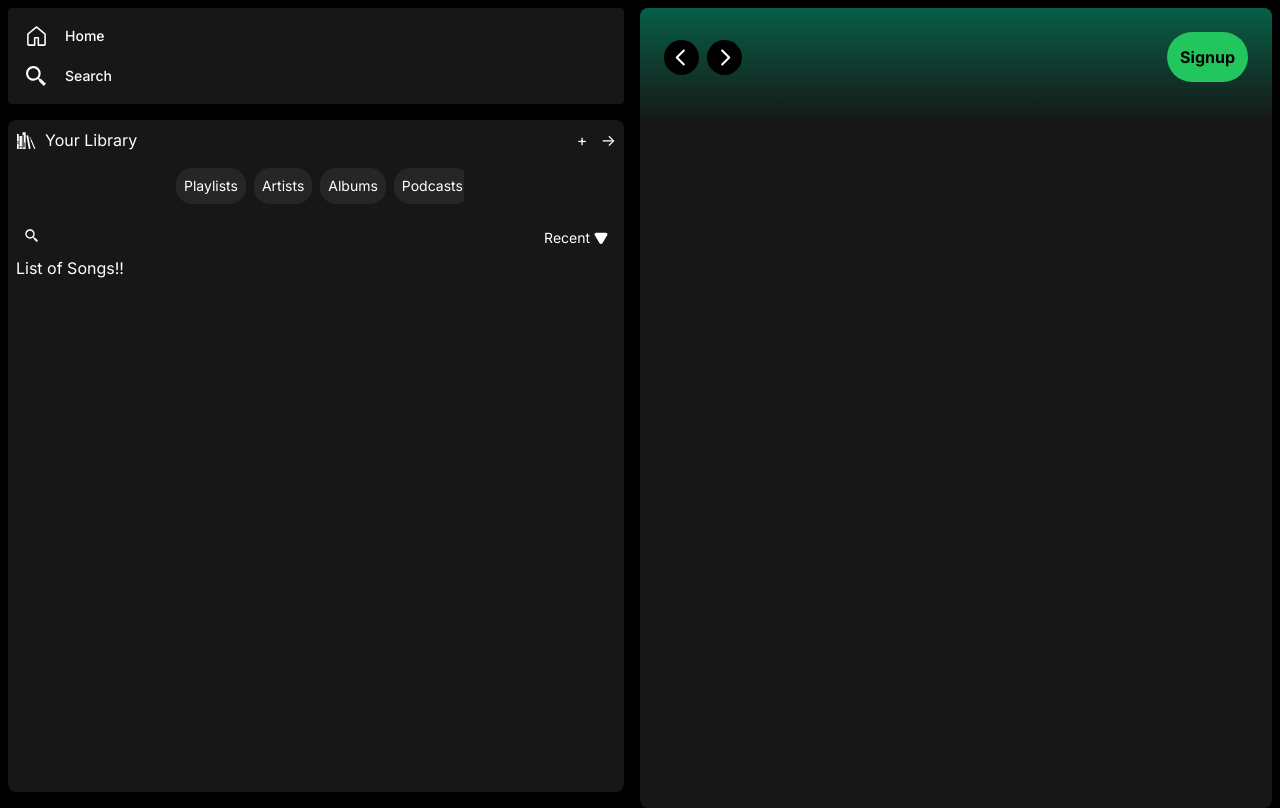
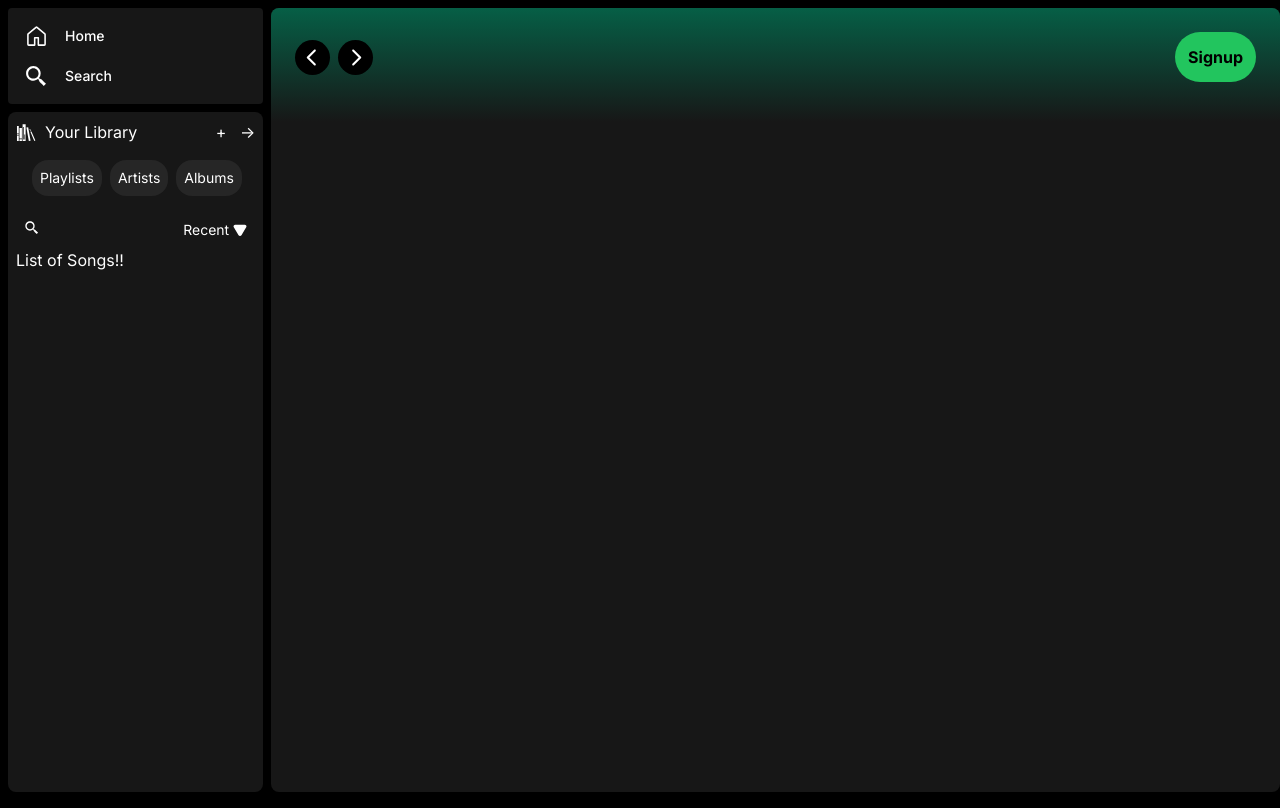
Before and after one commit to rishantkohli2033/spotify-front, a Next.js app: page / in a window 1280 px wide. Built offline with nearby package versions, Linux system fonts and the light colour scheme.

Commit message:
design update

```diff
--- a/app/page.tsx
+++ b/app/page.tsx
@@ -2,7 +2,7 @@ import MainContent from "@/components/main-content/MainContent";
 import Sidebar from "@/components/sidebar/Sidebar";
 export default function Home() {
   return (
-    <div className="w-screen h-screen flex justify-center">
+    <div className="flex w-screen h-screen justify-center">
       <Sidebar/>
       <MainContent/>
     </div>
--- a/components/main-content/MainContent.tsx
+++ b/components/main-content/MainContent.tsx
@@ -6,7 +6,7 @@ type MainContentProps = {};
 const MainContent:React.FC<MainContentProps> = () => {
 
     return (
-        <div className='bg-neutral-900 m-2 rounded-lg h-full w-full overflow-hidden overflow-y-auto'>
+        <div className='bg-neutral-900 mt-2 mb-2 rounded-lg  w-full overflow-hidden overflow-y-auto'>
             <Header/>
         </div>
     )
--- a/components/sidebar/Sidebar.tsx
+++ b/components/sidebar/Sidebar.tsx
@@ -8,9 +8,9 @@ type SidebarProps = {};
 const Sidebar: React.FC<SidebarProps> = () => {
 
     return (
-        <div className='sm:hidden md:flex flex-col w-full'>
+        <div className='sm:hidden md:flex flex-col overflow-hidden'>
             <SidebarTop />
-            <div className=" p-2 m-2 rounded-lg h-full bg-neutral-900 ">
+            <div className=" p-2 mr-2 ml-2 mb-2 rounded-lg h-full bg-neutral-900 ">
                 <SidebarNav/>
                 <SidebarBody/>
             </div>
--- a/components/sidebar/sidebar-nav/SidebarNav.tsx
+++ b/components/sidebar/sidebar-nav/SidebarNav.tsx
@@ -17,7 +17,7 @@ const SidebarNav:React.FC<SidebarNavProps> = () => {
             </div>
         </div>
         {/* comment */}
-        <div className='flex text-sm m-2 sm:ml-2 md:ml-4 lg:ml-40
+        <div className='flex text-sm m-2 sm:ml-2 md:ml-4
         pb-2 overflow-x-auto max-w-72 h-auto
          space-x-2 pt-2'>
             <div className='bg-neutral-800 rounded-2xl p-2'>
```
